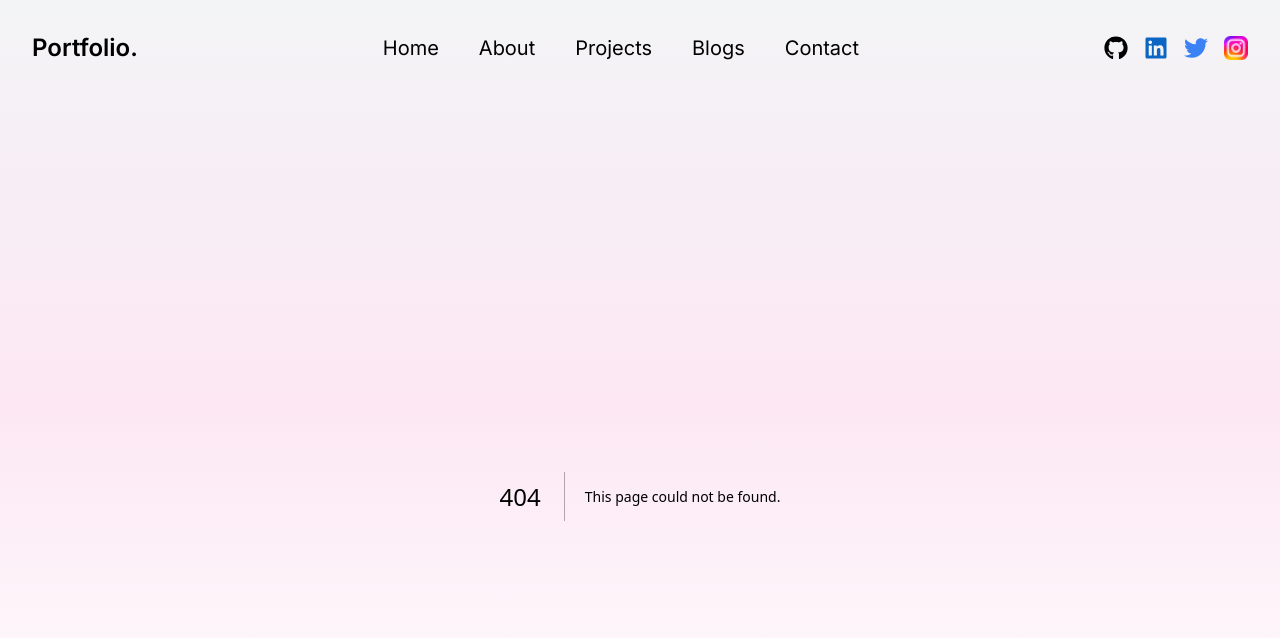
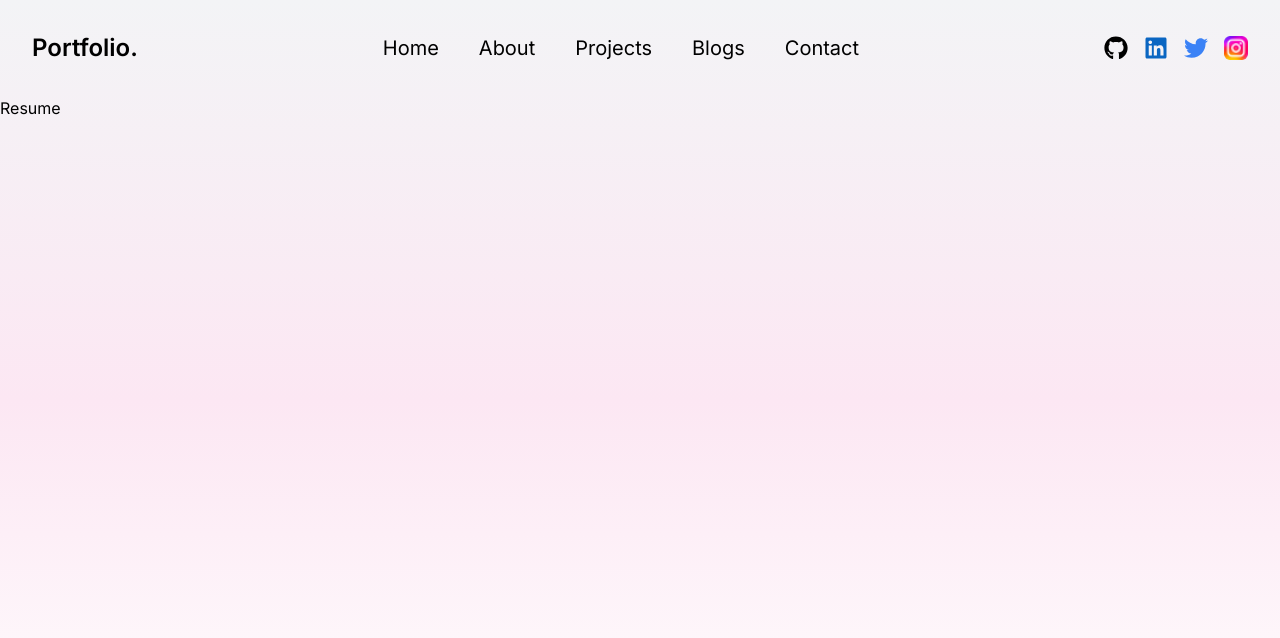
Before and after one commit to ShravaniCoder/portfolio-website-next.js, a Next.js app: page /resume in a window 1280 px wide. Before the commit this address had no page. Shown: the top 638 px of the page. Built offline with nearby package versions, Linux system fonts and the light colour scheme.

Commit message:
new project

```diff
--- a/src/app/Projects/page.jsx
+++ b/src/app/Projects/page.jsx
@@ -12,6 +12,15 @@ const projectsData = [
     tag: ["All", "Web"],
     gitUrl: "/",
     previewUrl: "https://virtusinteriorproducts.com/",
+  },
+  {
+    id: 2,
+    title: "Team Tasks Management System",
+    description: "Full stack website Using Next.js",
+    image: "/images/projects/11.png",
+    tag: ["All", "Web"],
+    gitUrl: "/",
+    previewUrl: "",
   },
   {
     id: 2,
--- /dev/null
+++ b/src/app/resume/page.jsx
@@ -0,0 +1,9 @@
+import React from 'react'
+
+const Resume = () => {
+  return (
+    <div>Resume</div>
+  )
+}
+
+export default Resume;
--- /dev/null
+++ b/src/components/Sidebar.jsx
@@ -0,0 +1,59 @@
+"use client";
+
+import React from "react";
+import { FaLinkedin, FaGithub,  FaUser, FaBlog,  FaLaptopCode, FaEnvelopeOpenText, FaFileAlt} from "react-icons/fa";
+import Profile from "../../public/images/profile.jpg";
+import Image from "next/image";
+import NavLink from "./navLinks";
+
+const links = [
+  { url: "/", title: "About Me", icon: <FaUser /> },
+  { url: "/projects", title: "Projects", icon: <FaLaptopCode /> },
+  { url: "/resume", title: "Resume", icon: <FaFileAlt /> },
+  { url: "/blogs", title: "Blogs", icon: <FaBlog /> },
+  { url: "/contact", title: "Contact", icon: <FaEnvelopeOpenText /> },
+];
+
+const Sidebar = () => {
+  return (
+    <div
+      className="hidden md:flex text-white w-[280px] min-h-screen flex-col items-center "
+      style={{ backgroundColor: "var(--main-color)" }}
+    >
+      {/* Profile Photo */}
+      <div className="border-b-[0.5px] border-[var(--main-dark-color)] flex flex-col items-center px-5 py-6">
+        <h1 className="text-lg font-semibold mb-6">Shravani Chendwankar</h1>
+        <Image
+          src={Profile}
+          alt="Profile"
+          className="w-28 h-28 rounded-full object-cover"
+        />
+
+        <p className="text-sm font-light text-center my-6">
+          Hi, my name is Shravani Chendwankar and I'm a web developer. Welcome
+          to my personal website!
+        </p>
+
+        <div className="flex gap-3 text-xl">
+          <a href="#">
+            <FaLinkedin />
+          </a>
+          <a href="#">
+            <FaGithub />
+          </a>
+        </div>
+      </div>
+
+      {/* Navigation Links */}
+      <div className="border-b-[0.5px] border-[var(--main-dark-color)] w-full hidden md:flex flex-col items-center gap-6 mt-6 pb-6">
+
+          {links.map((link) => (
+            <NavLink link={link} key={link.title} />
+          ))}
+
+      </div>
+    </div>
+  );
+};
+
+export default Sidebar;
--- /dev/null
+++ b/src/components/colorSwitcher.jsx
@@ -0,0 +1,81 @@
+"use client";
+
+import React, { useState, useEffect } from "react";
+import { FaCog, FaTimes } from "react-icons/fa";
+
+const colors = [
+  { light: "#54B689", dark: "#3B7F60" },
+  { light: "#5BC3D5", dark: "#3693A4" },
+  { light: "#5ECCA9", dark: "#3B9778" },
+  { light: "#5D6BA7", dark: "#3C4A7D" },
+  { light: "#6C51A4", dark: "#4D3A7A" },
+  { light: "#D67553", dark: "#A95139" },
+  { light: "#5FCB71", dark: "#3F9B4F" },
+  { light: "#EEA73B", dark: "#B87B1F" },
+];
+
+
+const ColorSwitcher = () => {
+  const [isOpen, setIsOpen] = useState(false);
+  const [themeColor, setThemeColor] = useState(colors[0]);
+
+  useEffect(() => {
+    document.documentElement.style.setProperty(
+      "--main-color",
+      themeColor.light
+    );
+    document.documentElement.style.setProperty(
+      "--main-dark-color",
+      themeColor.dark
+    );
+  }, [themeColor]);
+
+  return (
+    <div className="fixed top-[80px] right-0 z-50">
+      {/* Toggle Button */}
+      {!isOpen && (
+        <button
+          className="bg-[#223142] text-white px-3 py-3 rounded-l shadow-md"
+          onClick={() => setIsOpen(true)}
+        >
+          <FaCog className="text-2xl" />
+        </button>
+      )}
+
+      {/* Color Options */}
+      {isOpen && (
+        <div className="relative  flex items-center justify-center">
+          <div className="bg-[#223142] text-white px-3 py-3 rounded-l">
+            <FaCog className="text-2xl" />
+          </div>
+
+          <div className="relative flex flex-col bg-[#223142] pr-8 p-4 rounded-sm">
+            {/* Close Icon inside the box */}
+            <button
+              className="absolute top-2 right-2   text-gray-500 hover:text-black"
+              onClick={() => setIsOpen(false)}
+            >
+              <FaTimes className=" text-xs bg-white rounded-full border  border-white" />
+            </button>
+
+            <p className="text-sm font-semibold mb-2 text-white">
+              CHOOSE COLOUR
+            </p>
+            <div className="grid grid-cols-4 gap-2">
+              {colors.map((color) => (
+                <button
+                  key={color.light}
+                  className="w-6 h-6 rounded"
+                  style={{ backgroundColor: color.light }}
+                  onClick={() => setThemeColor(color)}
+                />
+              ))}
+            </div>
+          </div>
+        </div>
+      )}
+    </div>
+  );
+};
+
+export default ColorSwitcher;
```
Also changed, not shown: public/images/profile.jpg (added), public/images/projects/11.png (added).
